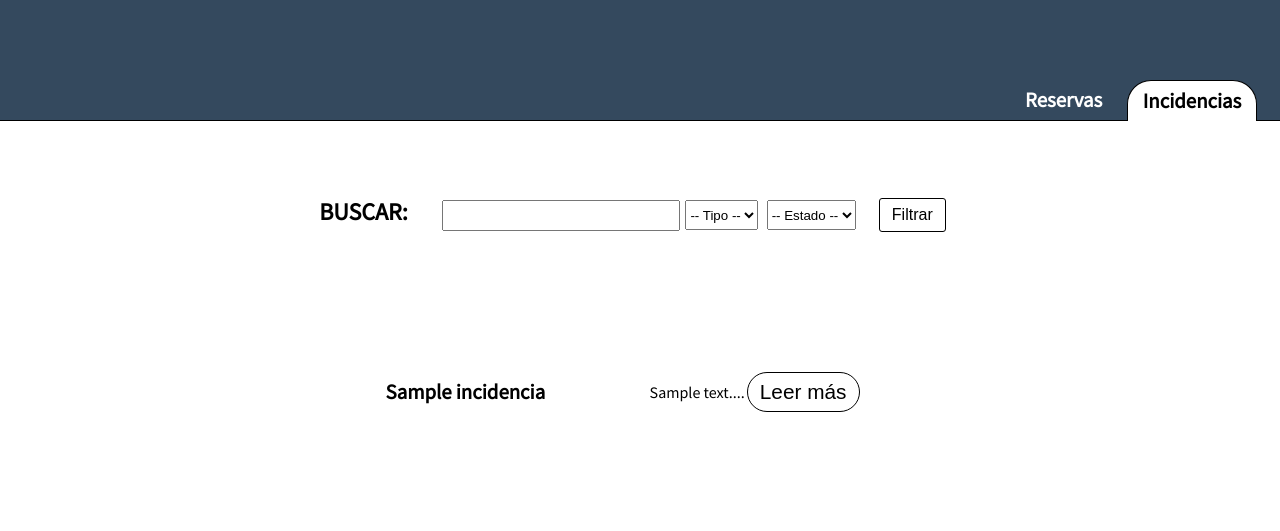
After one commit to PhilDunphy-Proyecto1/projectCode, a PHP site: page /incidencia.php in a window 1280 px wide. The commit adds this page. Shown: the top 531 px of the page. Run offline with PHP 8.4, Linux system fonts and the light colour scheme; tables that the repository leaves empty hold one stand-in row (values such as "Sample post"); data that the repository does not hold is empty; some libraries are stand-ins or nearby versions.

Commit message:
29/10 - Página de incidencias y css actualizado Joel Moreno

```diff
--- a/estilos.css
+++ b/estilos.css
@@ -133,14 +133,16 @@ a {
 	height: 100%;
 	/*display: none;*/
 	z-index: 2;
-	padding: 75px 200px;
+	padding: 55px 200px;
 }
 
 /*---------------------------------------------------------------*/
 /*FILTRO RECURSOS*/
 
 .filtro {
-	width: 100%;
+	width: 95%;
+	text-align: center;
+	margin-bottom: 100px;
 }
 
 .filtro  div {
@@ -164,6 +166,7 @@ a {
 
 .tipo-filtro {
 	/*display: inline-block;*/
+	margin-right: 5px;
 }
 
 .tipo-filtro select {
@@ -171,6 +174,7 @@ a {
 }
 
 .estado-filtro {
+	margin-right: 20px;
 	/*display: inline-block;*/
 }
 
@@ -179,22 +183,29 @@ a {
 }
 
 .submit-filtro input {
-	{
-      font-size: 1.3em;
+      font-size: 1em;
       text-align: center;
       text-decoration: none;
       border: 1px solid black;
-      border-radius: 24px;
+      border-radius: 3px;
       padding: 7px 12px;
-      margin: 4px 2px;
+      /*margin: 4px 2px;*/
       background-color: white;
       display: inline-flex;
 	justify-content: center;
 	/*text-align: center;*/
 	align-content: center;
 	flex-direction: column;
+	transition-duration: 0.4s;
+
+}
+
+
+.submit-filtro input:hover {
+      background-color: #34495E; /* Green */
+      color: white;
+      cursor: pointer;
     }
-}
 
 
 
@@ -290,7 +301,7 @@ a {
     }
 
     .btn_reserva:hover {
-      background-color: gray; /* Green */
+      background-color: #34495E; /* Green */
       color: white;
     }
 
@@ -321,3 +332,42 @@ a {
 	color: green;
 	font-weight: bold;
 }
+
+
+/* -----------------------------------------------------------------------*/
+/* REGISTROS INCIDENCIAS */
+
+.registro-incidencia {
+	width: 100%;
+	display: inline-flex;
+	margin-bottom: 40px;
+	height: 90px;
+	display: flex;
+   	justify-content: center;
+   	align-items: center;
+   /*border-radius: 10px;*/
+}
+
+.celda-i-nombre {
+	width: 30%;
+}
+
+.incidencia-titulo {
+	font-size: 1.3em;
+	font-weight: bold;
+}
+
+.grado-critico {
+	color: red;
+	font-size: 1.2em;
+}
+
+.grado-medio {
+	color: orange;
+	font-size: 1.2em;
+}
+
+.grado-bajo {
+	color: blue;
+	font-size: 1.2em;
+}
--- /dev/null
+++ b/incidencia.php
@@ -0,0 +1,148 @@
+<?php
+	//conectamos a la BD 1819_exemple
+	// IP Erix: 172.24.16.253:8080	user: root 	pwd: 1234
+	// IP Alex: 172.24.17.171  	user: admin 	pwd: 1234
+
+
+	$link = mysqli_connect('172.24.17.171', 'joel', '1234', 'db_rec_emp');
+
+	if (!$link) {
+	    echo "Error: No se pudo conectar a MySQL." . PHP_EOL;
+	    echo "errno de depuración: " . mysqli_connect_errno() . PHP_EOL;
+	    echo "error de depuración: " . mysqli_connect_error() . PHP_EOL;
+	    exit;
+	}
+
+	// $q = "SELECT * FROM `tbl_empleado`";
+	// $q_recursos = mysqli_query($link, $q);
+
+	require "connect.php";
+	// $userNivel = "SELECT Empleado_AccessLevel FROM tbl_empleado WHERE Empleado_ID = ". $_GET['user'];
+	$userNivel = 'admin';
+
+?>
+
+
+<!DOCTYPE html>
+<html>
+<head>
+	<link rel="stylesheet" type="text/css" href="./estilos/estilos.css">
+	<link rel="icon" sizes="16x16" href="./imagenes/favicon.png" type="image/png">
+	<title>Reserva de recursos - Phil Dunphy</title>
+	<link href="https://fonts.googleapis.com/css?family=Source+Sans+Pro" rel="stylesheet">
+	<link rel="stylesheet" href="https://use.fontawesome.com/releases/v5.4.2/css/all.css" integrity="sha384-/rXc/GQVaYpyDdyxK+ecHPVYJSN9bmVFBvjA/9eOB+pb3F2w2N6fc5qB9Ew5yIns" crossorigin="anonymous">
+	<!-- <link rel="stylesheet" href="https://maxcdn.bootstrapcdn.com/bootstrap/3.3.7/css/bootstrap.min.css"> -->
+</head>
+<body>
+		<div class="header">
+			<!-- Encabezado de la página -->
+			<div class="menu-nav">
+				<a href="reserva.php">
+					<div id="nav-reserva">
+						<p>Reservas</p>
+					</div>
+				</a>
+				<a href="incidencia.php">
+					<div id="nav-incidencia" class="nav-activo">
+						<p>Incidencias</p>
+					</div>
+				</a>
+			</div>
+		</div>
+	<div class="content">
+		<!-- <?php
+			// if(mysqli_num_rows($q_recursos)>0){
+			// 	while($recursos=mysqli_fetch_array($q_recursos)){
+			// 		echo "<div>".utf8_encode($recursos['Empleado_Nombre'])." </div>";
+			// 	}
+			// }
+		?> -->
+
+
+
+		<!-- ¡¡¡¡¡¡¡¡¡¡¡¡¡¡¡¡¡¡¡¡¡¡¡¡¡¡¡¡¡FILTRO!!!!!!!!!!!!!!!!!!!! -->
+		<div class="filtro">
+			<form action="" method="POST">
+				<div class="titulo-filtro"><h2>BUSCAR: </h2></div>
+					<div class="texto-filtro">
+						<input type="text" name="nombre-recurso"></input>
+					</div>
+
+					<div class="tipo-filtro">
+						<select name="tipo">
+							<option>-- Tipo --</option>
+							<option value="1">Sala</option>
+							<option value="2">Material</option>
+						</select>
+					</div>
+					<div class="estado-filtro">
+						<select name="estado">
+							<option>-- Estado --</option>
+							<option value="1">Disponible</option>
+							<option value="0">En uso</option>
+						</select>
+					</div>
+					<div class="submit-filtro">
+						<input type="submit" value="Filtrar" name="submit"></input>
+					</div>
+
+			</form>
+		</div>
+		<!-- ¡¡¡¡¡¡¡¡¡¡¡¡¡¡¡¡¡¡¡¡FILTRO!!!!!!!!!!!!!!!!!!!!!!!!!!! -->
+
+      <?php
+      	require "connect.php";
+        $q = "SELECT * FROM tbl_incidencia";
+        $query = mysqli_query($con,$q);
+
+
+
+        if (mysqli_num_rows($query)) {
+          while ($rec = mysqli_fetch_array($query)) {
+
+        $grado_incidencia = utf8_encode($rec['Incidencia_Grado']);
+        // echo $grado_incidencia;
+
+
+            // echo "<div><div class='celda-imagen'><img class='img_recurso' src=".$rec['Recurso_Img']."></div>
+            // <div class='celda-nombre'><b>" . utf8_encode($rec['Recurso_Nombre']) . "</b>" . utf8_encode($rec['Recurso_Tipo']) . "</div>
+            // <div class='celda-estado'>" . $rec['Recurso_Estado'] . "</div></div>";
+
+              $incidencia = "<div class='registro-incidencia'>
+		            	<div class='celda-i-nombre'>
+		            		<div class='incidencia-titulo'>" . utf8_encode($rec['Incidencia_Titulo']) . "</div>";
+		      if ($grado_incidencia == "Crítico") {
+		       $incidencia .=	"<div class='incidencia-'> nivel " . utf8_encode($rec['Incidencia_Grado']) . " <i class='fas fa-exclamation-circle grado-critico'></i></div>";
+
+		      } elseif ($grado_incidencia == "Medio") {
+		      	$incidencia .=	"<div class='incidencia-grado'> nivel " . utf8_encode($rec['Incidencia_Grado']) . " <i class='fas fa-bolt grado-medio'></i></div>";
+		      } elseif ($grado_incidencia == "Bajo") {
+		      	$incidencia .=	"<div class='incidencia-grado'>nivel Bajo<i class='fas fa-feather-alt grado-bajo'></i></div>";
+		      };
+		        $incidencia .=  "</div>
+		            	<div class='incidencia-descripcion'>"
+		            		. substr(utf8_encode($rec['Incidencia_Descripcion']),0,120) . "..." . "
+		            	</div>
+            		";
+		            if ($userNivel == 'admin') {
+
+		       $incidencia .= "<div class='celda-reserva'>
+		            		<form action='reserva.proc.php' method='POST'>
+		            			<input type='submit' class='btn_reserva' value='Leer más' name='btn_reservar'></input>
+		            			<input type='hidden' name='user' value='nombre'></input>
+		            			<input type='hidden' name='recurso_id' value='" . $rec['Incidencia_ID'] . "'></input>
+		            		</form>
+		            	</div>";
+		            } else {
+		        $incidencia .= "<div class='celda-reserva'></div>";
+		            }
+
+		       $incidencia .= "</div>";
+            echo $incidencia;
+
+          }
+        }
+      ?>
+	</div>
+</body>
+</html>
```
